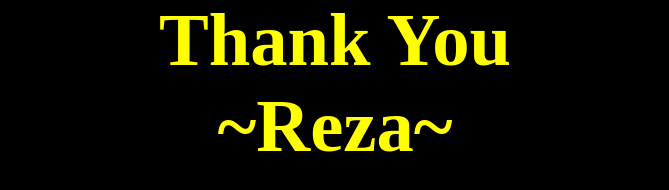
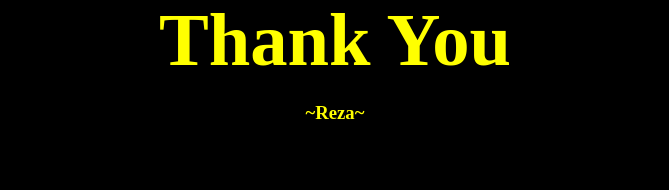
Before and after one commit to arijitreza/auto-reply, a plain HTML site: page index.html in a window 1280 px wide. Shown: the part 414-604 px from the top of the page, without its empty margins (305-974 px from the left). Drawn offline with Linux system fonts and the light colour scheme.

Commit message:
Update index.html

```diff
--- a/index.html
+++ b/index.html
@@ -18,7 +18,9 @@
 <b style="
     color: yellow;
     font-size: 56pt;
-">Thank You <br> ~Reza~ </b>
+">Thank You  </b>
+    <br>
+    <h3 style="color: yellow"> ~Reza~ </h3>
 
 
 
```
